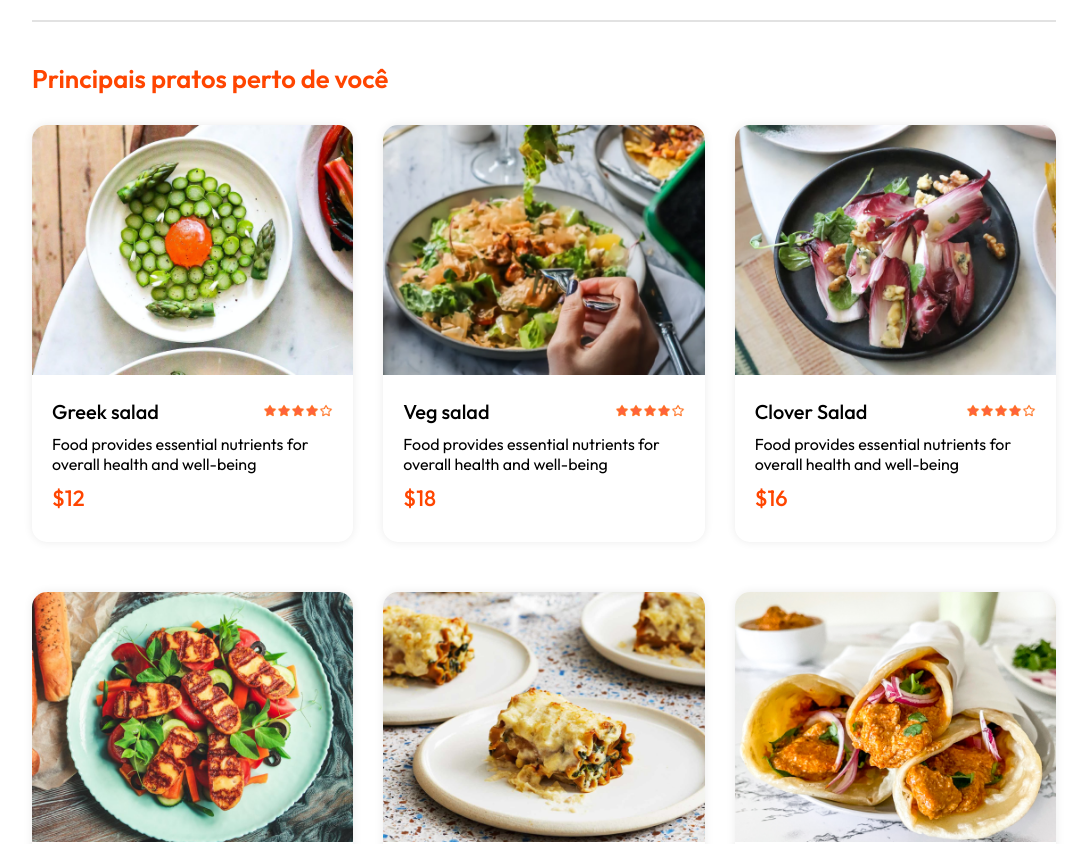
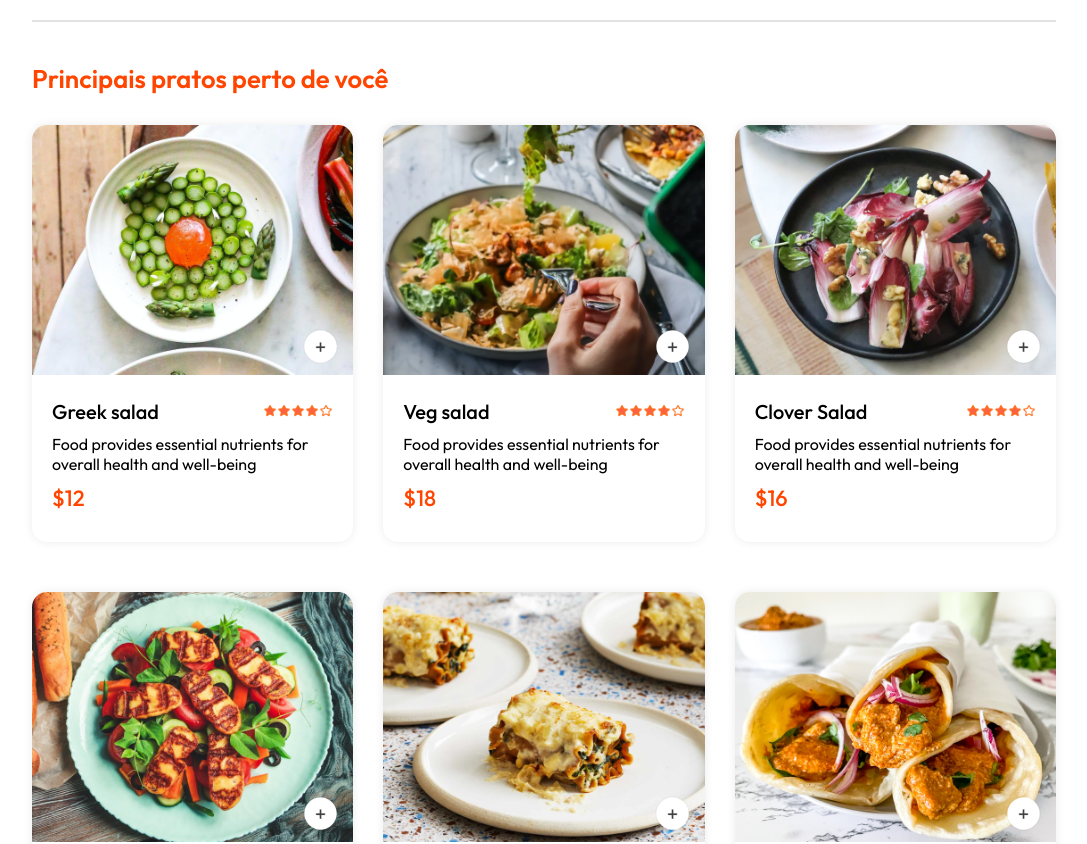
Before and after one commit to JacqueADev/food-delivery-website, a React (Vite) app in the folder frontend-food-delivery/: page / in a window 1280 px wide. Shown: the part 900-1744 px from the top of the page, without its empty margins (96-1183 px from the left). Built offline with nearby package versions, Linux system fonts and the light colour scheme.

Commit message:
css para foodItem e alterações no storecontext

```diff
--- a/frontend-food-delivery/src/components/FoodItem/FoodItem.css
+++ b/frontend-food-delivery/src/components/FoodItem/FoodItem.css
@@ -45,3 +45,34 @@
     font-weight: 500;
     margin: 10px 0px;
 }
+
+.food-item-img-container{
+    position: relative;
+
+}
+
+.food-item-img-container .add{
+    width: 35px;
+    position: absolute;
+    bottom: 15px;
+    right: 15px;
+    cursor: pointer;
+    border-radius: 50px;
+}
+
+.food-item-counter{
+    position: absolute;
+    bottom: 15px;
+    right: 15px;
+    display: flex;
+    align-items: center;
+    gap: 10px;
+    padding: 6px;
+    border-radius: 50px;
+    background: #ffffff;
+
+}
+
+.food-item-counter img{
+    width: 30px;
+}
--- a/frontend-food-delivery/src/components/FoodItem/FoodItem.jsx
+++ b/frontend-food-delivery/src/components/FoodItem/FoodItem.jsx
@@ -1,23 +1,48 @@
-import React from "react";
+import React, { useContext } from "react";
 import "./FoodItem.css";
 import { assets } from "../../assets/assets";
+import { StoreContext } from "../../context/StoreContext";
 
-const FoodItem = ({id,name,price,description,image}) => {
+const FoodItem = ({ id, name, price, description, image }) => {
+
+  const { cartItems, addToCart, removeFromCart } = useContext(StoreContext);
+
   return (
     <div className="food-item">
       <div className="food-item-img-container">
         <img className="food-item-image" src={image} alt="" />
+        {!cartItems[id]
+
+          ?<img
+            className="add"
+            onClick={() => addToCart(id)}
+            src={assets.add_icon_white}
+            alt=""
+          />
+
+          :<div className="food-item-counter">
+            <img
+              onClick={() =>removeFromCart(id)}
+              src={assets.remove_icon_red}
+              alt=""
+            />
+            <p>{cartItems[id]}</p>
+            <img
+              onClick={() => addToCart(id)}
+              src={assets.add_icon_green}
+              alt=""
+            />
+          </div>
+        }
       </div>
       <div className="food-item-info">
         <div className="food-item-name-rating">
           <p>{name}</p>
           <img src={assets.rating_starts} alt="" />
         </div>
-        <p className="food-item-des">
-           {description} </p>
+        <p className="food-item-des">{description} </p>
         <p className="food-item-price">${price}</p>
       </div>
-
     </div>
   );
 };
--- a/frontend-food-delivery/src/context/StoreContext.jsx
+++ b/frontend-food-delivery/src/context/StoreContext.jsx
@@ -1,4 +1,4 @@
-import { createContext } from "react";
+import { createContext,  useState, useEffect } from "react";
 import { food_list } from "../assets/assets";
 
 export const StoreContext =
@@ -7,9 +7,35 @@
 /*StoreContextProvider responsável por essa "caixa"*/
 const StoreContextProvider = (props) => {
   /*ContextValue o que será compartilhado - o que tem dentro da "caixa"*/
+
+  const [cartItems, setCartItems] = useState({});
+
+  const addToCart = (itemId) => {
+        if (!cartItems[itemId]) {
+            setCartItems((prev)=>({...prev, [itemId]:1}))
+        }
+        else {
+            setCartItems((prev)=>({...prev,[itemId]:prev[itemId]+1}))
+        }
+  }
+
+  const removeFromCart = (itemId) => {
+    setCartItems((prev)=>({...prev,[itemId]:prev[itemId]-1}))
+  }
+
+useEffect(()=>{
+    console.log(cartItems);
+},[cartItems]);
+
   const contextValue = {
-    food_list
+    food_list,
+    cartItems,
+    setCartItems,
+    addToCart,
+    removeFromCart
   };
+
+
   return (
     /*StoreContext.Provider permite "compartilhar" esse conteúdo da caixa com outros*/
     <StoreContext.Provider value={contextValue}>
```
Lines whose indentation alone changed are shown as unchanged.
